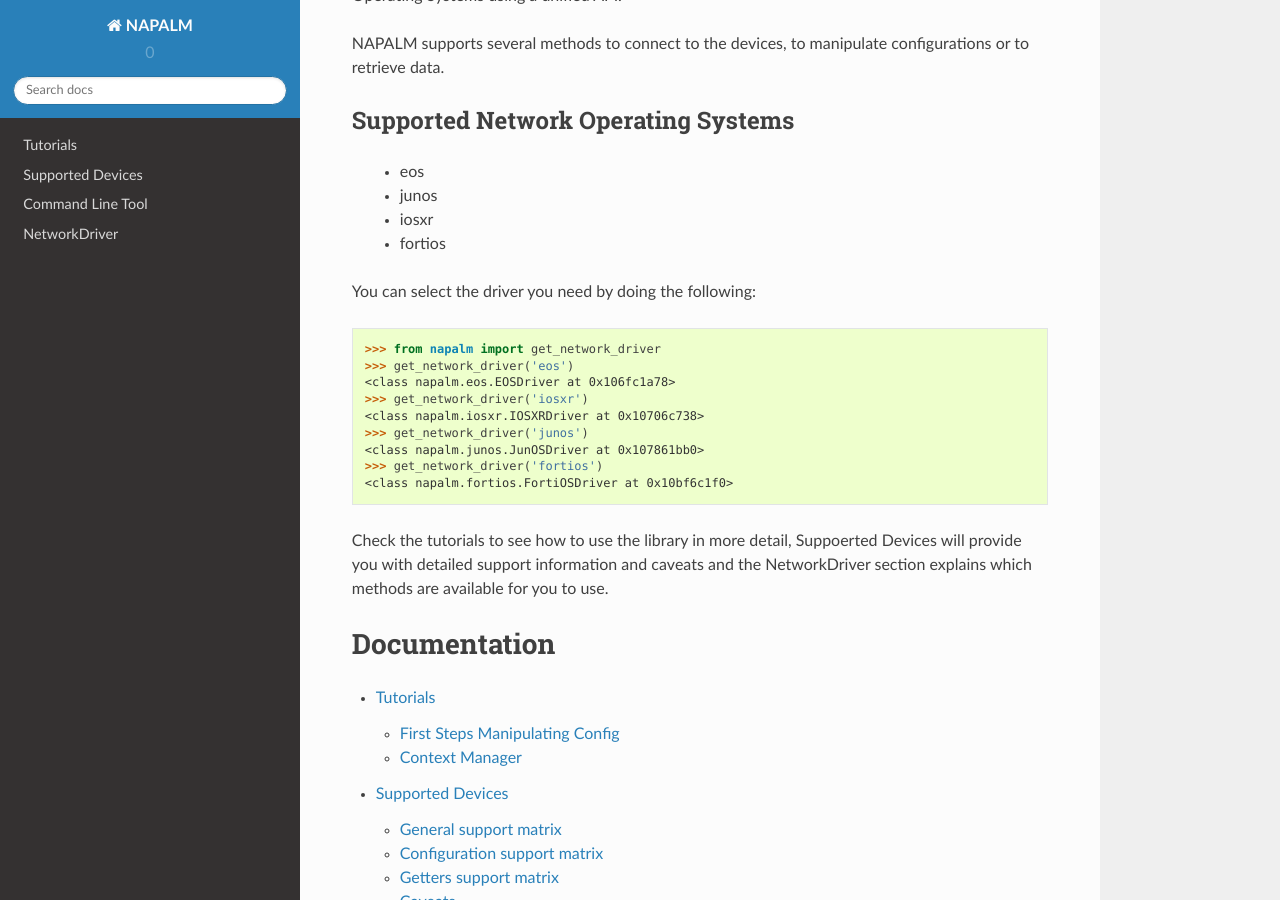
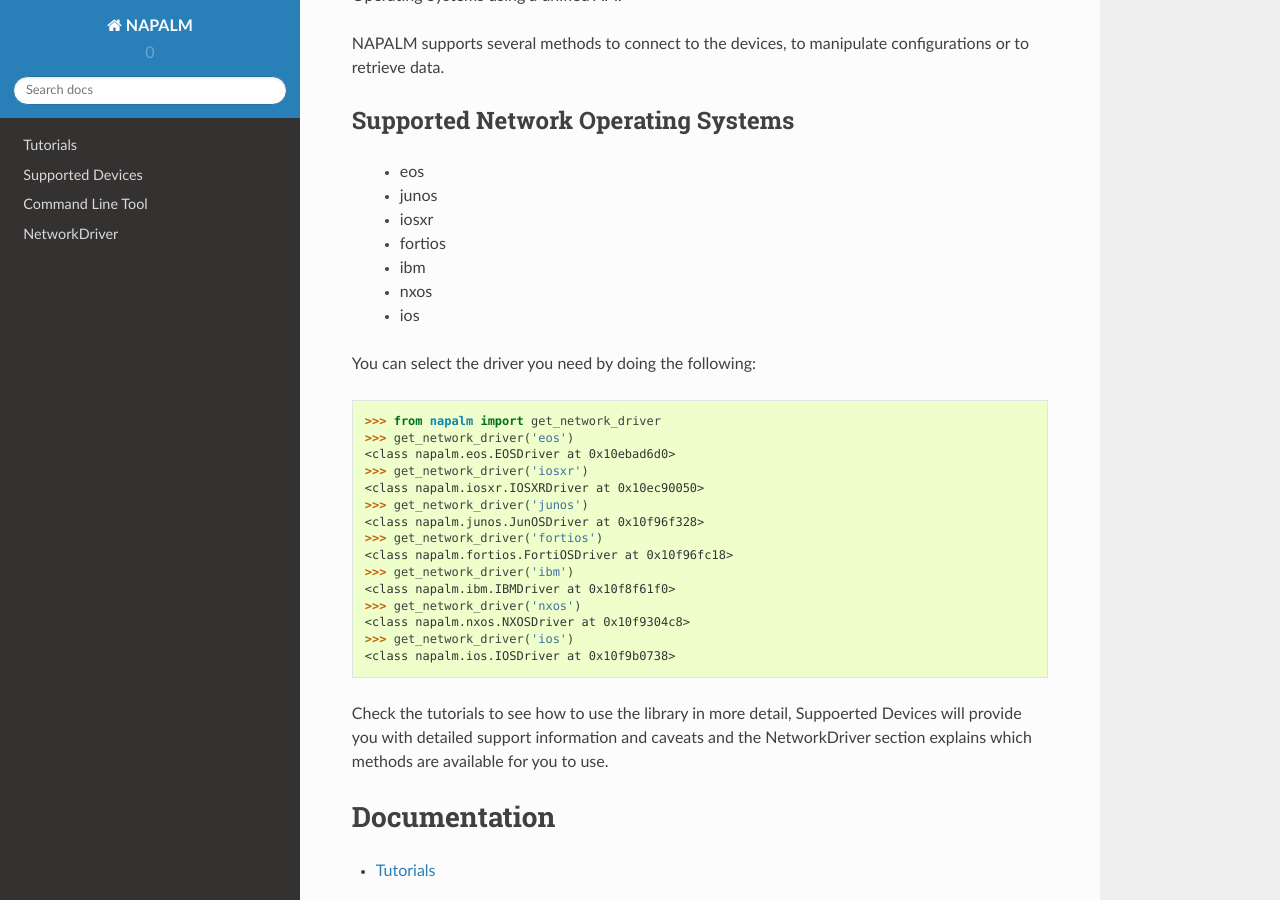
Before and after one commit to napalm-automation/napalm, a Sphinx documentation site: the page built from docs/index.rst, in a window 1280 px wide and 900 px high, scrolled down 224 px. Built offline with Sphinx 7.4.7 and the Read the Docs theme 2.0.0, drawn with Linux system fonts in a browser that asks for light colours.

Commit message:
updating doc main index with new drivers

```diff
--- a/docs/index.rst
+++ b/docs/index.rst
@@ -17,18 +17,27 @@
  * junos
  * iosxr
  * fortios
+ * ibm
+ * nxos
+ * ios
 
 You can select the driver you need by doing the following::
 
     >>> from napalm import get_network_driver
     >>> get_network_driver('eos')
-    <class napalm.eos.EOSDriver at 0x106fc1a78>
+    <class napalm.eos.EOSDriver at 0x10ebad6d0>
     >>> get_network_driver('iosxr')
-    <class napalm.iosxr.IOSXRDriver at 0x10706c738>
+    <class napalm.iosxr.IOSXRDriver at 0x10ec90050>
     >>> get_network_driver('junos')
-    <class napalm.junos.JunOSDriver at 0x107861bb0>
+    <class napalm.junos.JunOSDriver at 0x10f96f328>
     >>> get_network_driver('fortios')
-    <class napalm.fortios.FortiOSDriver at 0x10bf6c1f0>
+    <class napalm.fortios.FortiOSDriver at 0x10f96fc18>
+    >>> get_network_driver('ibm')
+    <class napalm.ibm.IBMDriver at 0x10f8f61f0>
+    >>> get_network_driver('nxos')
+    <class napalm.nxos.NXOSDriver at 0x10f9304c8>
+    >>> get_network_driver('ios')
+    <class napalm.ios.IOSDriver at 0x10f9b0738>
 
 Check the tutorials to see how to use the library in more detail, Suppoerted Devices will provide you with detailed support information and caveats and the NetworkDriver section explains which methods are available for you to use.
 
```
